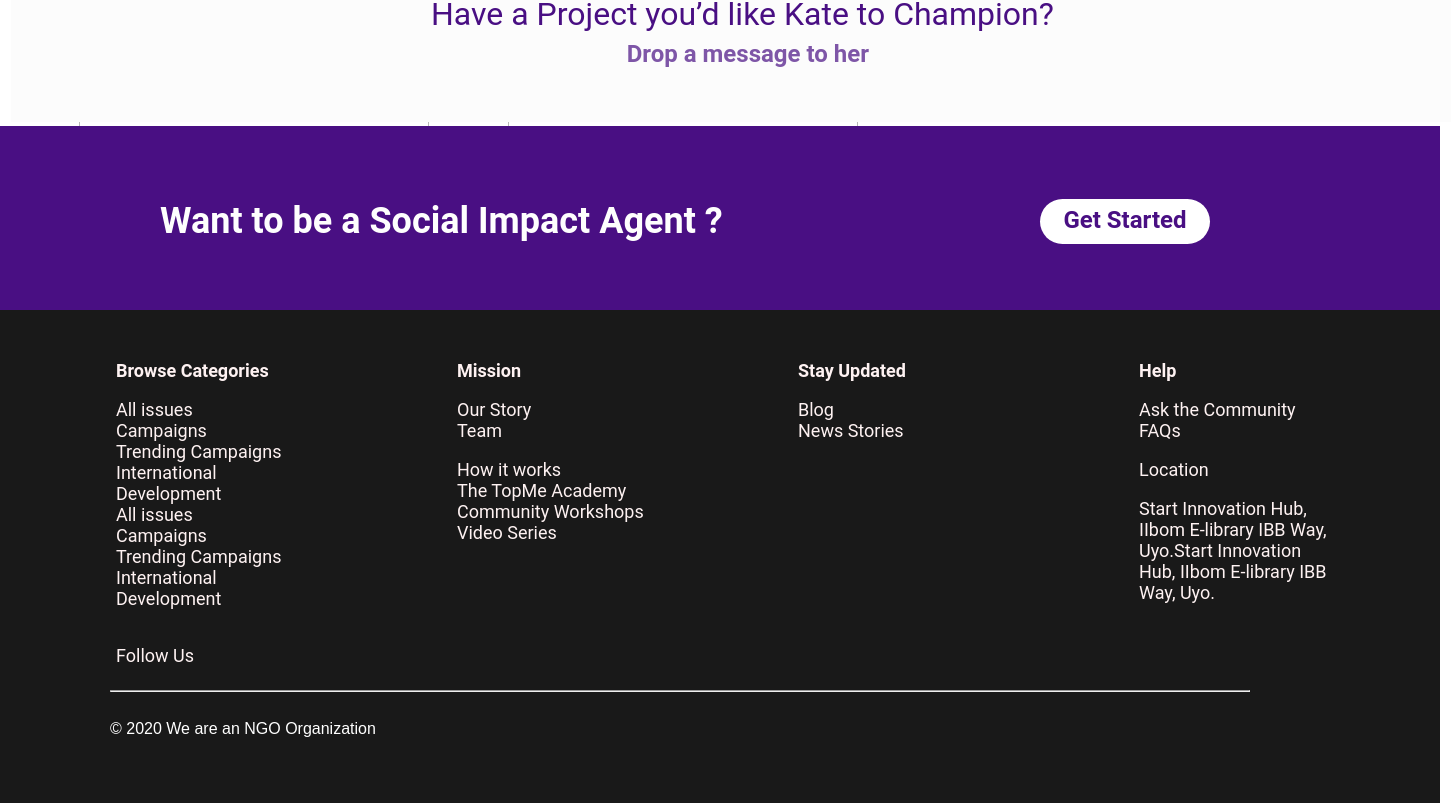
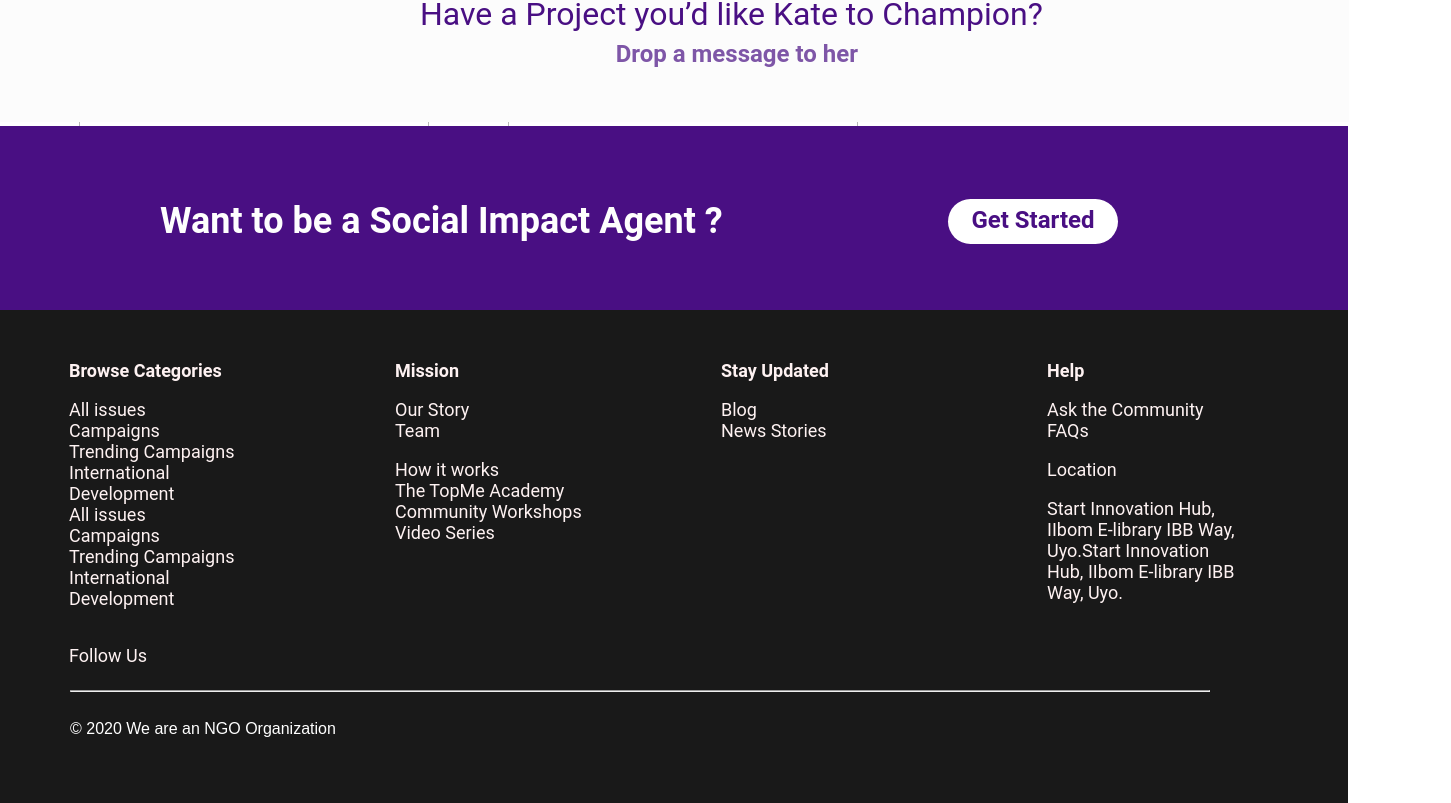
Before and after one commit to chidiebu/page2, a plain HTML site: page index.html in a window 1280 px wide. Shown: the part 3034-3837 px from the top of the page, 1451 px wide, since content can reach past the window. Drawn offline with Linux system fonts and the light colour scheme.

Commit message:
Update style.css

```diff
--- a/style.css
+++ b/style.css
@@ -1135,9 +1135,8 @@ text-align: center;
 .div10
 {
     position: absolute;
-    width: 1440px;
+    width: 1349px;
     height: 156px;
-    left: 11px;
     top: 3000px;
     background: #FCFCFC;
 }
@@ -1180,7 +1179,7 @@ text-align: center;
 
 .blue
 {
-    width: 1440px;
+    width: 1348px;
     height: 184px;
     background: #490F83;
     padding: 10px;
@@ -1224,7 +1223,7 @@ text-align: center;
 /*------------------------------------------------------------------------------------------------------------------------*/
 .black
 {
-    width: 1440px;
+    width: 1348px;
     height: 493px;
     background: rgba(0, 0, 0, 0.9);
     position: absolute;
@@ -1239,7 +1238,7 @@ text-align: center;
     padding: 10px;
     margin-right: 100px;
     margin-top: 40px;
-    margin-left: 30px;
+    margin-left: 15px;
 }
 .black .first a
 {
@@ -1252,7 +1251,7 @@ text-align: center;
     width: 1140px;
     height: 2px;
     margin-top: -120px;
-    margin-left: 110px;
+    margin-left: 70px;
     position: absolute;
     top: 3844px;
 }
@@ -1260,7 +1259,7 @@ text-align: center;
 {
     color: white;
     margin-top: 10px;
-    margin-left: 110px;
+    margin-left: 70px;
     position: absolute;
     top: 3744px;
 
```
